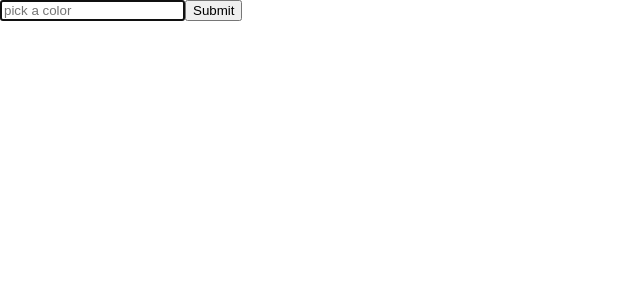
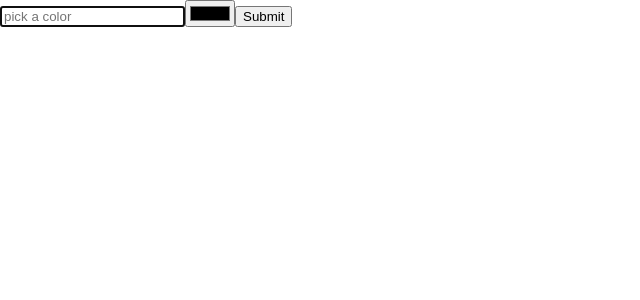
Before and after one commit to AmberWilkie/react-playground, a React (Create React App) app: page / in a window 1280 px wide. Shown: the top 300 px of the page, without its empty margins (0-640 px from the left). Built offline with nearby package versions, Linux system fonts and the light colour scheme.

Commit message:
Add color picker

```diff
--- a/src/App.js
+++ b/src/App.js
@@ -18,6 +18,11 @@ class Input extends Component {
           placeholder="pick a color"
           value={this.state.color}
           onChange={(event) => { this.setState({
+          	color: event.target.value
+          })}}
+        />
+        <input type="color"
+           onChange={(event) => { this.setState({
           	color: event.target.value
           })}}
         />
```
